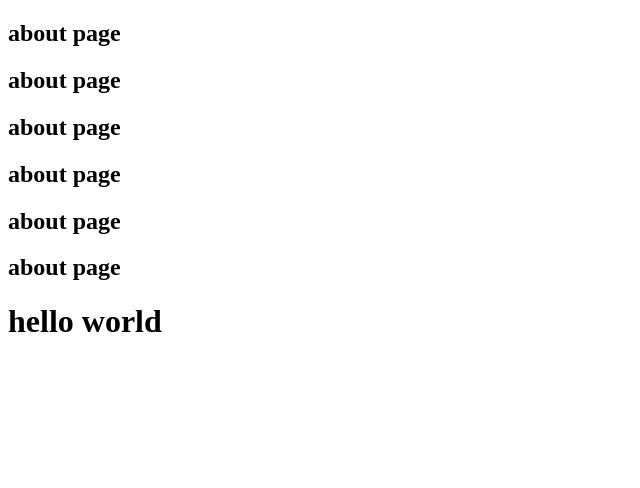
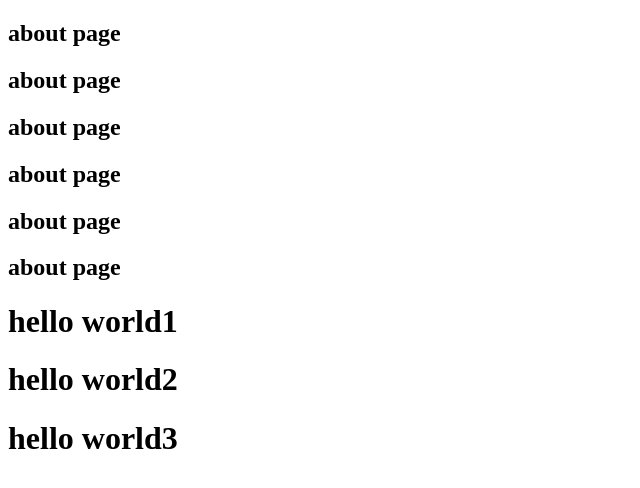
Before and after one commit to Sarunyamk/test, a website: page codecamp/git/about.html in a window 1280 px wide. Shown: the whole page, without its empty margins (0-640 px from the left). Drawn offline with Linux system fonts and the light colour scheme.

Commit message:
edit hello world

```diff
--- a/codecamp/git/about.html
+++ b/codecamp/git/about.html
@@ -12,6 +12,8 @@
     <h2>about page</h2>
     <h2>about page</h2>
     <h2>about page</h2>
-    <h1>hello world</h1>
+    <h1>hello world1</h1>
+    <h1>hello world2</h1>
+    <h1>hello world3</h1>
 </body>
 </html>
```
